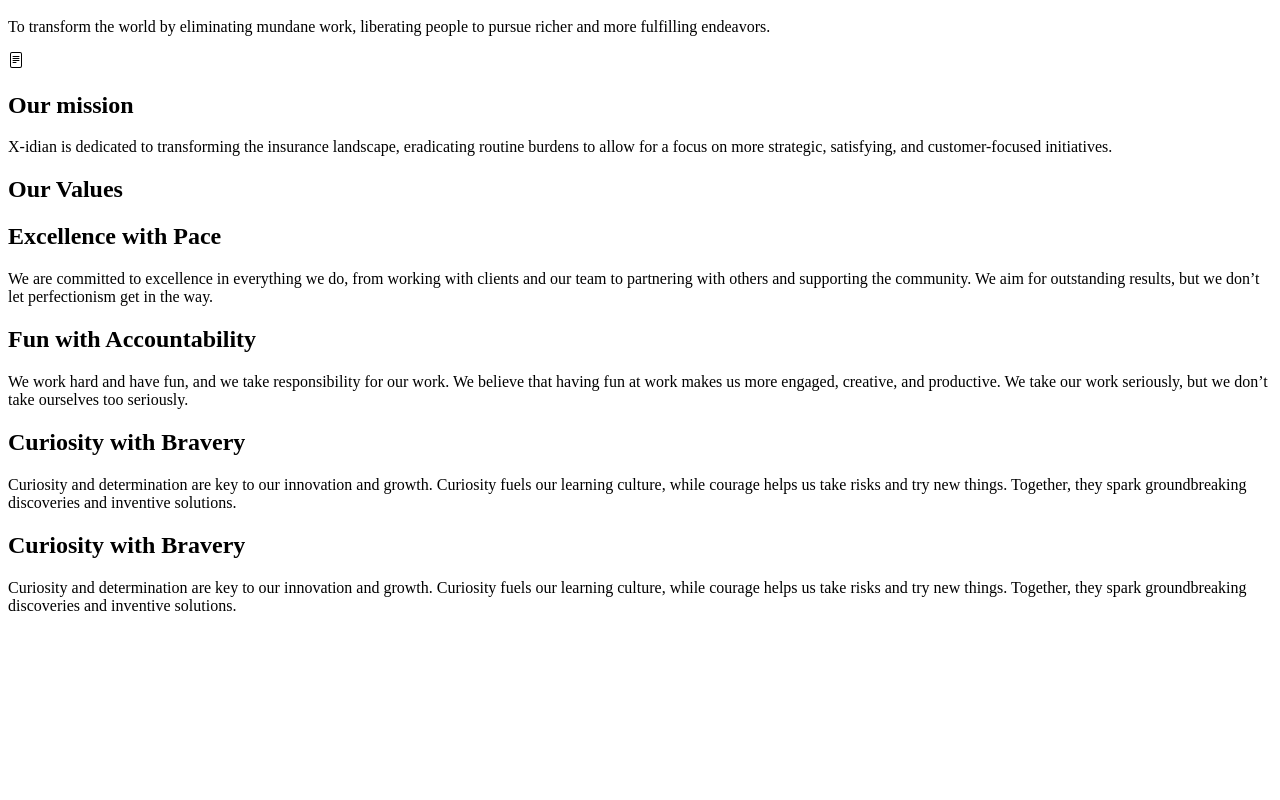
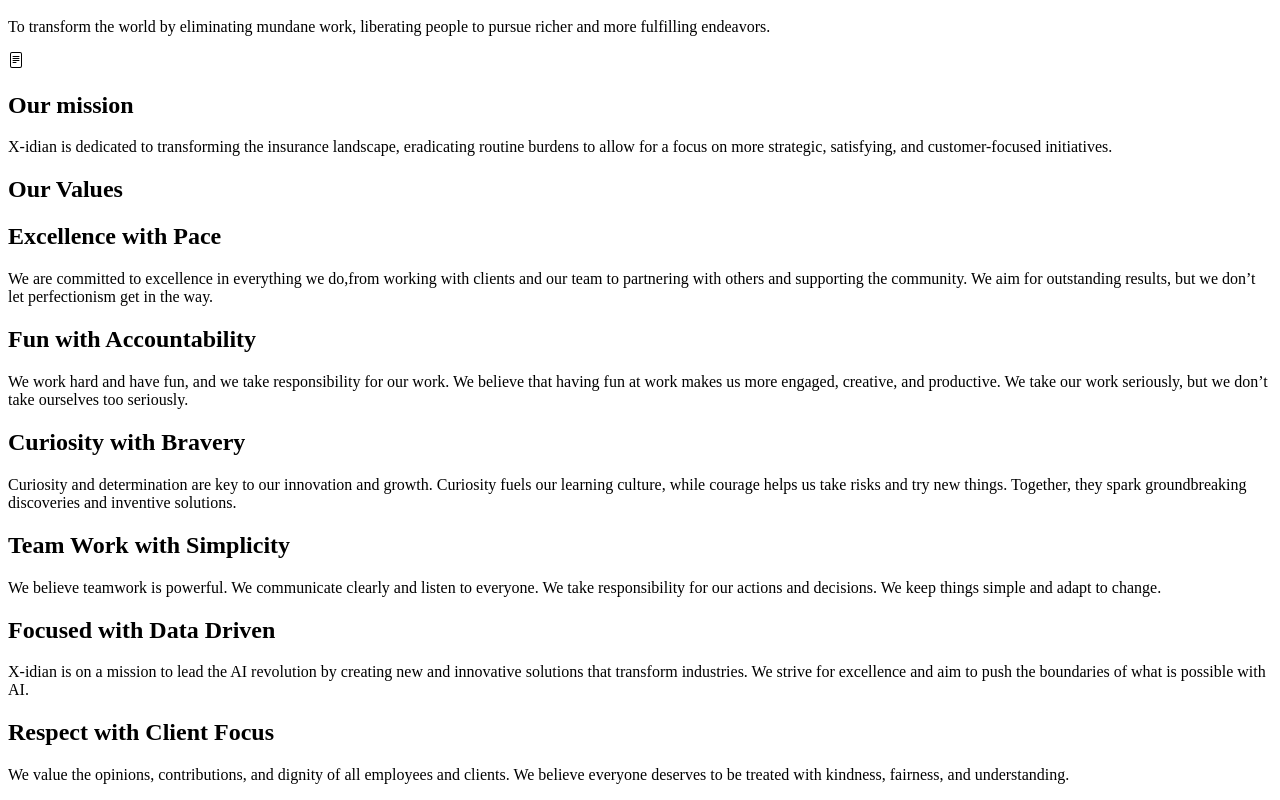
Before and after one commit to x-idian/www, a SvelteKit app: page /about in a window 1280 px wide. Shown: the part 1516-2316 px from the top of the page. Before the commit the page ends 2147 px from the top, so only its background shows below. Built offline with nearby package versions, Linux system fonts and the light colour scheme.

Commit message:
move about us content to lib

```diff
--- /dev/null
+++ b/src/lib/data/about.ts
@@ -0,0 +1,19 @@
+class Content {
+    title: string;
+    body: string;
+
+
+    constructor(title: string, body: string) {
+        this.title = title;
+        this.body = body;
+    }
+}
+
+export const our_values: Content[] = [
+    new Content("Excellence with Pace", "We are committed to excellence in everything we do,from working with clients and our team to partnering with others and supporting the community. We aim for outstanding results, but we don’t let perfectionism get in the way."),
+    new Content("Fun with Accountability", "We work hard and have fun, and we take responsibility for our work. We believe that having fun at work makes us more engaged, creative, and productive. We take our work seriously, but we don’t take ourselves too seriously."),
+    new Content("Curiosity with Bravery", "Curiosity and determination are key to our innovation and growth. Curiosity fuels our learning culture, while courage helps us take risks and try new things. Together, they spark groundbreaking discoveries and inventive solutions."),
+    new Content("Team Work with Simplicity", "We believe teamwork is powerful. We communicate clearly and listen to everyone. We take responsibility for our actions and decisions. We keep things simple and adapt to change."),
+    new Content("Focused with Data Driven", "X-idian is on a mission to lead the AI revolution by creating new and innovative solutions that transform industries. We strive for excellence and aim to push the boundaries of what is possible with AI."),
+    new Content("Respect with Client Focus", "We value the opinions, contributions, and dignity of all employees and clients. We believe everyone deserves to be treated with kindness, fairness, and understanding.")
+]
--- a/src/routes/about/+page.svelte
+++ b/src/routes/about/+page.svelte
@@ -1,5 +1,6 @@
 <script>
     import vision_img from '$lib/assets/about/vision.jpeg';
+    import {our_values} from "$lib/data/about";
 </script>
 
 <section class="flex font-poppins pt-28 px-2.5">
@@ -63,37 +64,20 @@
 
 <section class="flex font-poppins pt-16 px-2.5">
     <div class="justify-center flex-1 max-w-6xl py-4 mx-auto lg:py-6 md:px-6">
-        <div class="pl-4 mb-6 border-l-4 border-blue-500 ">
+        <div class="pl-4 mb-6 border-l-4 border-blue-500">
             <h1 class="mt-2 text-2xl font-bold md:text-4xl">
                 Our Values
             </h1>
         </div>
         <div class="grid grid-cols-1 gap-2 lg:grid-cols-3 lg:gap-4">
+            {#each our_values as value}
             <div class="card grid bg-base-300 text-base-content shadow-xl hover:bg-primary hover:text-primary-content">
                 <div class="card-body">
-                    <h2 class="card-title">Excellence with Pace</h2>
-                    <p>We are committed to excellence in everything we do, from working with clients and our team to partnering with others and supporting the community. We aim for outstanding results, but we don’t let perfectionism get in the way.</p>
+                    <h2 class="card-title">{ value.title }</h2>
+                    <p>{ value.body }</p>
                 </div>
             </div>
-            <div class="card grid bg-base-300 text-base-content shadow-xl hover:bg-primary hover:text-primary-content">
-                <div class="card-body">
-                    <h2 class="card-title">Fun with Accountability</h2>
-                    <p>We work hard and have fun, and we take responsibility for our work. We believe that having fun at work makes us more engaged, creative, and productive. We take our work seriously, but we don’t take ourselves too seriously.</p>
-                </div>
-            </div>
-            <div class="card grid bg-base-300 text-base-content shadow-xl hover:bg-primary hover:text-primary-content">
-                <div class="card-body">
-                    <h2 class="card-title">Curiosity with Bravery</h2>
-                    <p>Curiosity and determination are key to our innovation and growth. Curiosity fuels our learning culture, while courage helps us take risks and try new things. Together, they spark groundbreaking discoveries and inventive solutions.</p>
-                </div>
-            </div>
-            <div class="card grid bg-base-300 text-base-content shadow-xl hover:bg-primary hover:text-primary-content">
-                <div class="card-body">
-                    <h2 class="card-title">Curiosity with Bravery</h2>
-                    <p>Curiosity and determination are key to our innovation and growth. Curiosity fuels our learning culture, while courage helps us take risks and try new things. Together, they spark groundbreaking discoveries and inventive solutions.</p>
-                </div>
-            </div>
-
+            {/each}
 
 <!-- TODO Make loop-->
 
```
